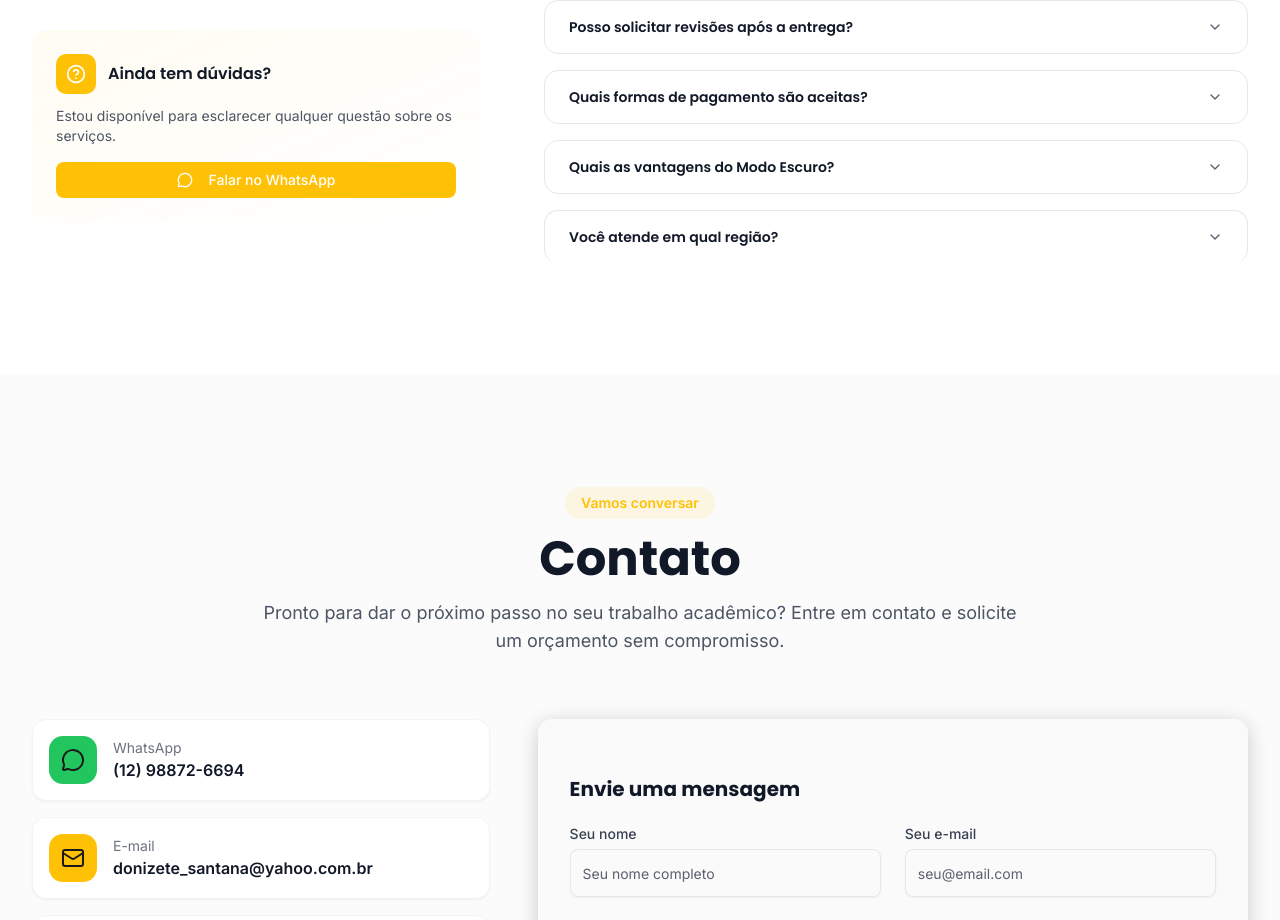
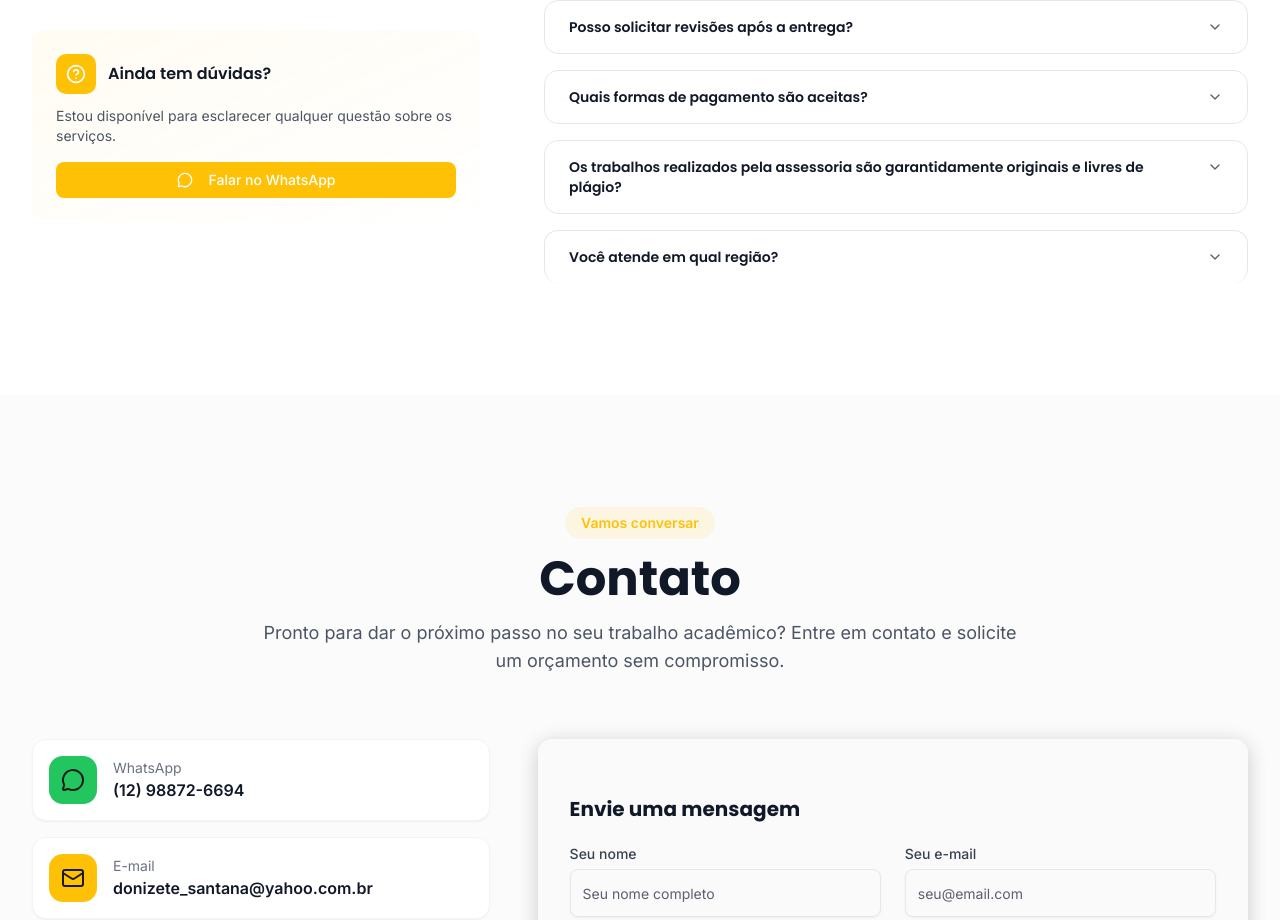
Before and after one commit to adilsonssdev/Portifolio_Donizete, a React (Vite) app: page / in a window 1280 px wide. Shown: the part 6126-7046 px from the top of the page. Built offline with nearby package versions, Linux system fonts and the light colour scheme.

Commit message:
ajusta na faq

```diff
--- a/src/config.ts
+++ b/src/config.ts
@@ -220,8 +220,8 @@ Seja você um estudante do ensino médio, graduação, mestrado ou doutorado, es
         resposta: "Aceito PIX, transferência bancária e pagamento via Mercado Pago. Para trabalhos de maior valor, posso parcelar em até 3x sem juros. O pagamento pode ser feito 50% no início e 50% na entrega, ou à vista com desconto.",
       },
       {
-        pergunta: "Quais as vantagens do Modo Escuro?",
-        resposta: "O modo escuro é ideal para pouca luz e economia de bateria (em telas OLED/AMOLED), reduzindo o brilho e a fadiga à noite, enquanto o modo claro oferece melhor contraste e legibilidade em ambientes bem iluminados, sendo preferível durante o dia. A escolha final depende do seu conforto visual.",
+        pergunta: "Os trabalhos realizados pela assessoria são garantidamente originais e livres de plágio?",
+        resposta: "Sim. Todos os trabalhos produzidos são originalmente desenvolvidos, e empregamos rigorosas plataformas e software anti-plágio para assegurar a autenticidade de cada trabalho. Isso garante a integridade acadêmica e a satisfação de vocês clientes.",
       },
       {
         pergunta: "Você atende em qual região?",
```
